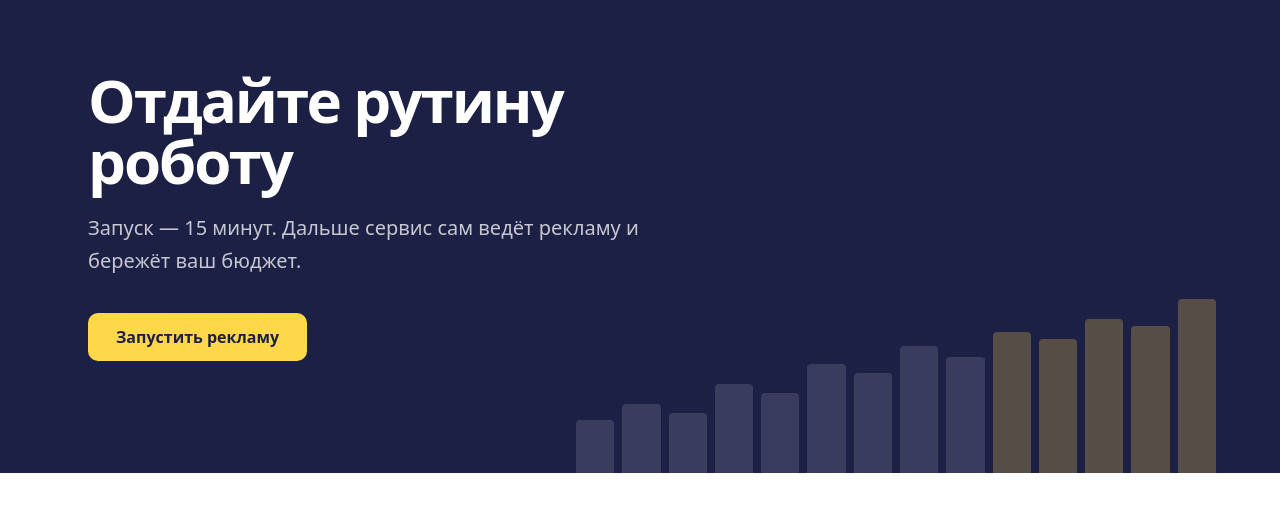
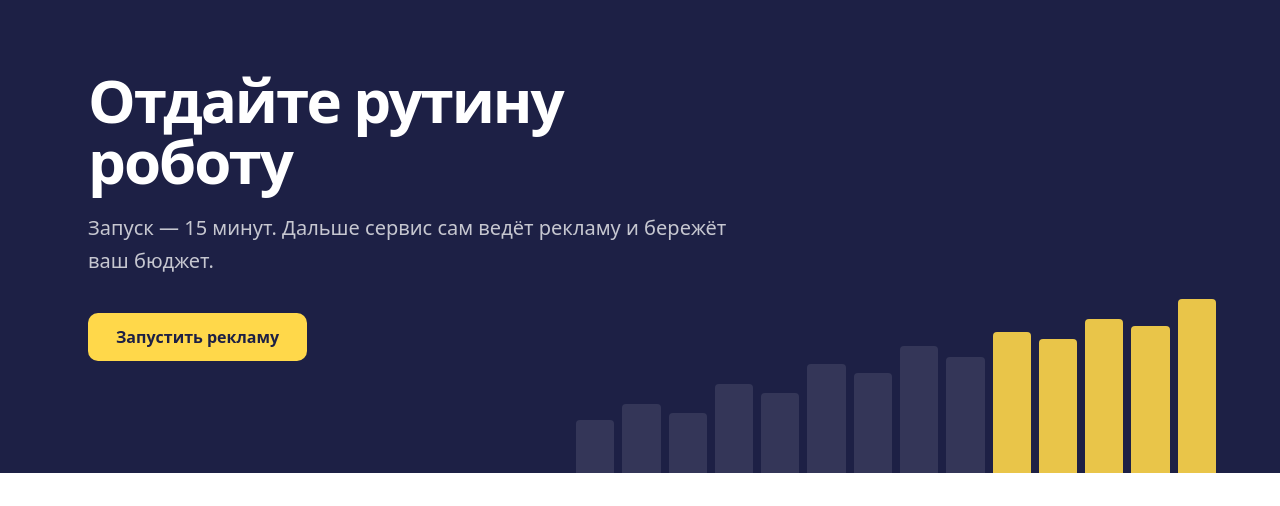
Before and after one commit to nikitabannykh/12, a Next.js app: page / in a window 1280 px wide. Shown: the part 7625-8131 px from the top of the page. Built offline with nearby package versions, Linux system fonts and the light colour scheme; no server answers.

Commit message:
Landing: final band bars

```diff
--- a/src/app/page.tsx
+++ b/src/app/page.tsx
@@ -493,11 +493,11 @@ export default async function Home() {
 
       {/* Финал — во всю ширину */}
       <section className="relative overflow-hidden bg-ink text-white">
-        <div className="absolute right-0 bottom-0 flex items-end gap-2 h-56 w-[55%] opacity-25 pr-6 sm:pr-16" aria-hidden>
-          {BARS.map((h, i) => <span key={i} className={`flex-1 rounded-t ${i >= 9 ? "bg-mark" : "bg-white/50"}`} style={{ height: `${h}%` }} />)}
+        <div className="absolute right-0 bottom-0 flex items-end gap-2 h-56 w-[55%] pr-6 sm:pr-16" aria-hidden>
+          {BARS.map((h, i) => <span key={i} className={`flex-1 rounded-t ${i >= 9 ? "bg-mark/90" : "bg-white/10"}`} style={{ height: `${h}%` }} />)}
         </div>
         <div className="relative mx-auto max-w-6xl px-4 sm:px-6 py-20 sm:py-28">
-          <div className="max-w-xl">
+          <div className="max-w-2xl">
             <h2 className="text-4xl sm:text-6xl font-extrabold tracking-[-0.035em] leading-[1.02]">Отдайте рутину роботу</h2>
             <p className="mt-5 text-lg sm:text-xl text-white/75 leading-relaxed">Запуск — 15 минут. Дальше сервис сам ведёт рекламу и бережёт ваш бюджет.</p>
             <Link href={cta.href} className="mt-9 btn h-12 px-7 text-base bg-mark text-ink hover:bg-mark/90">{cta.text}</Link>
```
